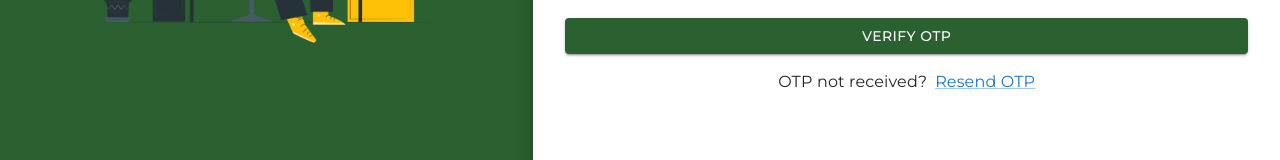
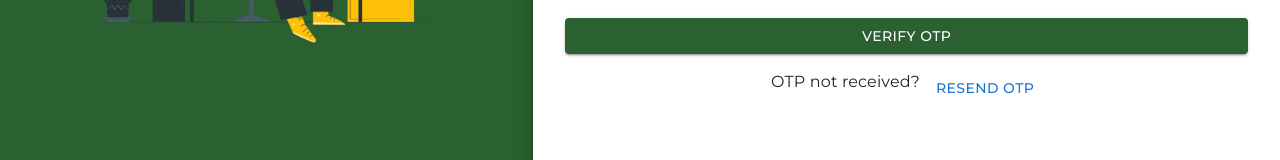
Before and after one commit to naitikshaxma/glamis_test, a React (Vite) app in the folder client/: page /account/verification in a window 1280 px wide. Shown: the part 430-590 px from the top of the page. Built offline with nearby package versions, Linux system fonts and the light colour scheme; a web font is replaced by a local one.

Commit message:
feat: validations and checks

```diff
--- a/client/src/components/global_components/Sidebar.jsx
+++ b/client/src/components/global_components/Sidebar.jsx
@@ -100,10 +100,10 @@ export default function Sidebar() {
                         <div className="my-3">
                             <div className="flex justify-between items-center gap-2 px-2">
                                 <div className="flex items-center gap-2 my-3">
-                                    <img src={avatar} alt="profile" className="h-8 w-8 rounded-full border-green-600 border-2" />
+                                    <img src="https://upload.wikimedia.org/wikipedia/commons/7/7c/Profile_avatar_placeholder_large.png" alt="profile" className="h-8 w-8 rounded-full border-green-600 border-2" />
                                     <div>
                                         <Typography color="blue-gray" className="font-semibold ml-2">
-                                            Demo User
+                                            {Cookies.get("fullName")}
                                         </Typography>
                                     </div>
                                 </div>
--- a/client/src/pages/Login.jsx
+++ b/client/src/pages/Login.jsx
@@ -37,6 +37,7 @@ const defaultTheme = createTheme();
 
 export default function SignInSide() {
     const navigate = useNavigate();
+    const [isLoading, setIsLoading] = React.useState(false);
     const [login, setLogin] = React.useState({
         email: '',
         password: '',
@@ -45,8 +46,11 @@ export default function SignInSide() {
 
     const handleSubmit = async (event) => {
         event.preventDefault();
+        setIsLoading(true);
         if (login.email === '' || login.password === '') {
             toast.error("Please fill all the fields");
+            setIsLoading(false);
+            return;
         }
         console.log(login);
 
@@ -55,6 +59,7 @@ export default function SignInSide() {
         const emailRegex = /^[a-zA-Z0-9._-]+@[a-zA-Z0-9.-]+\.[a-zA-Z]{2,6}$/;
         if (!emailRegex.test(login.email)) {
             toast.error("Please enter a valid email");
+            setIsLoading(false);
             return;
         }
 
@@ -71,12 +76,14 @@ export default function SignInSide() {
 
             if (response.status == 201) {
                 Cookies.set('accessToken', response.data.data.accessToken);
+                Cookies.set('fullName', response.data.data.userData.name);
                 navigate('/dashboard')
                 toast.success("Login Successful");
                 return;
             }
         }
         catch (error) {
+            setIsLoading(false);
             toast.error("something went wrong");
         }
     };
@@ -165,6 +172,7 @@ export default function SignInSide() {
                                 label="Remember me"
                             />
                             <Button
+                                disabled={isLoading}
                                 onClick={handleSubmit}
                                 fullWidth
                                 variant="contained"
@@ -178,7 +186,7 @@ export default function SignInSide() {
                                 }}
                                 className='hover:bg-green-800'
                             >
-                                Sign In
+                            <span  className={isLoading ? 'loader' : ''}>{!isLoading ? "Sign In" : ""}</span>
                             </Button>
                             <Grid container className='flex justify-between items-center'>
                                 <Grid item>
--- a/client/src/pages/Otp.jsx
+++ b/client/src/pages/Otp.jsx
@@ -11,6 +11,7 @@ import Typography from '@mui/material/Typography';
 import { createTheme, ThemeProvider } from '@mui/material/styles';
 import SidePic from '../assets/SidePic.png';
 import { useLocation, useNavigate } from 'react-router-dom'; // Import useLocation and useNavigate
+import { toast } from 'react-toastify';
 
 const defaultTheme = createTheme();
 
@@ -45,6 +46,13 @@ export default function Otp() {
         e.preventDefault();
         setIsLoading(true);
 
+        if (otp.includes('')) {
+            toast.error('Please fill all the fields');
+            setIsLoading(false);
+            return;
+        }
+
+
         const enteredOtp = otp.join(''); // Combine OTP array into a single string
         console.log(enteredOtp);
         const emailId = location.state?.email_id; // Use location.state to get email ID
@@ -57,18 +65,38 @@ export default function Otp() {
             });
 
             if (response.data.success) {
-                alert('OTP verified successfully');
+                toast.success('OTP verified successfully');
                 navigate('/login'); // Redirect to login page on success
             } else {
-                alert('Invalid OTP');
+                toast.error('Invalid OTP. Please try again.');
             }
         } catch (error) {
             console.error('Error verifying OTP:', error);
-            alert('There was an error verifying the OTP. Please try again.');
+            toast.error('Something went wrong. Please try again.');
         }
 
         setIsLoading(false);
     };
+
+    const resendOtp = async () => {
+        const emailId = location.state?.email_id; // Use location.state to get email ID
+        console.log(emailId);
+
+        try {
+            const response = await axios.post(`${import.meta.env.VITE_BACKEND_URL}/api/v1/users/resend-otp`, {
+                email: emailId,
+            });
+
+            if (response.data.success) {
+                toast.success('OTP Re-Sent successfully');
+            } else {
+                toast.error('Failed to resend OTP. Please try again.');
+            }
+        } catch (error) {
+            console.error('Error resending OTP:', error);
+            toast.error('Something went wrong. Please try again')
+        }
+    }
 
     return (
         <ThemeProvider theme={defaultTheme}>
@@ -133,9 +161,9 @@ export default function Otp() {
 
                             <div className="flex justify-center">
                                 <span>OTP not received? </span>
-                                <Link href="/" sx={{ ml: 1 }}>
+                                <Button onClick={resendOtp} sx={{ ml: 1 }}>
                                     {"Resend OTP"}
-                                </Link>
+                                </Button>
                             </div>
                         </Box>
                     </Box>
--- a/client/src/pages/Signup.jsx
+++ b/client/src/pages/Signup.jsx
@@ -15,6 +15,7 @@ import VisibilityIcon from '@mui/icons-material/Visibility';
 import VisibilityOff from '@mui/icons-material/VisibilityOff';
 import axios from 'axios';
 import { useNavigate } from 'react-router-dom'; // Import useNavigate
+import { toast } from 'react-toastify';
 
 const defaultTheme = createTheme();
 
@@ -37,6 +38,29 @@ export default function Signup() {
     const handleSubmit = async (event) => {
         event.preventDefault();
         setIsLoading(true);
+
+        if (signupData.name === '' || signupData.email_id === '' || signupData.phone === '' || signupData.password === '' || signupData.confirm_password === '') {
+            toast.error("Please fill all the fields");
+            setIsLoading(false);
+            return;
+        }
+
+        if (signupData.password !== signupData.confirm_password) {
+            toast.error("Passwords do not match");
+            setIsLoading(false);
+            return;
+        }
+
+        // email regexx
+
+        const emailRegex = /^[a-zA-Z0-9._-]+@[a-zA-Z0-9.-]+\.[a-zA-Z]{2,6}$/;
+        if (!emailRegex.test(signupData.email_id)) {
+            toast.error("Please enter a valid email");
+            setIsLoading(false);
+            return;
+        }
+
+
         try {
             const response = await axios.post(`${import.meta.env.VITE_BACKEND_URL}/api/v1/users/signup`, signupData, {
                 headers: {
@@ -44,9 +68,10 @@ export default function Signup() {
                 }
             });
             console.log(response.data);
-            setIsLoading(false);
             // Redirect to /account/verification with email_id
             console.log(signupData.email_id);
+            setIsLoading(false);
+            toast.success("OTP sent successfully on your registered mail id!");
             navigate('/account/verification', { state: { email_id: signupData.email_id } });
         } catch (error) {
             console.error(error);
```
Also changed, not shown: 2 other files (tests, documents, lock files or other folders).
